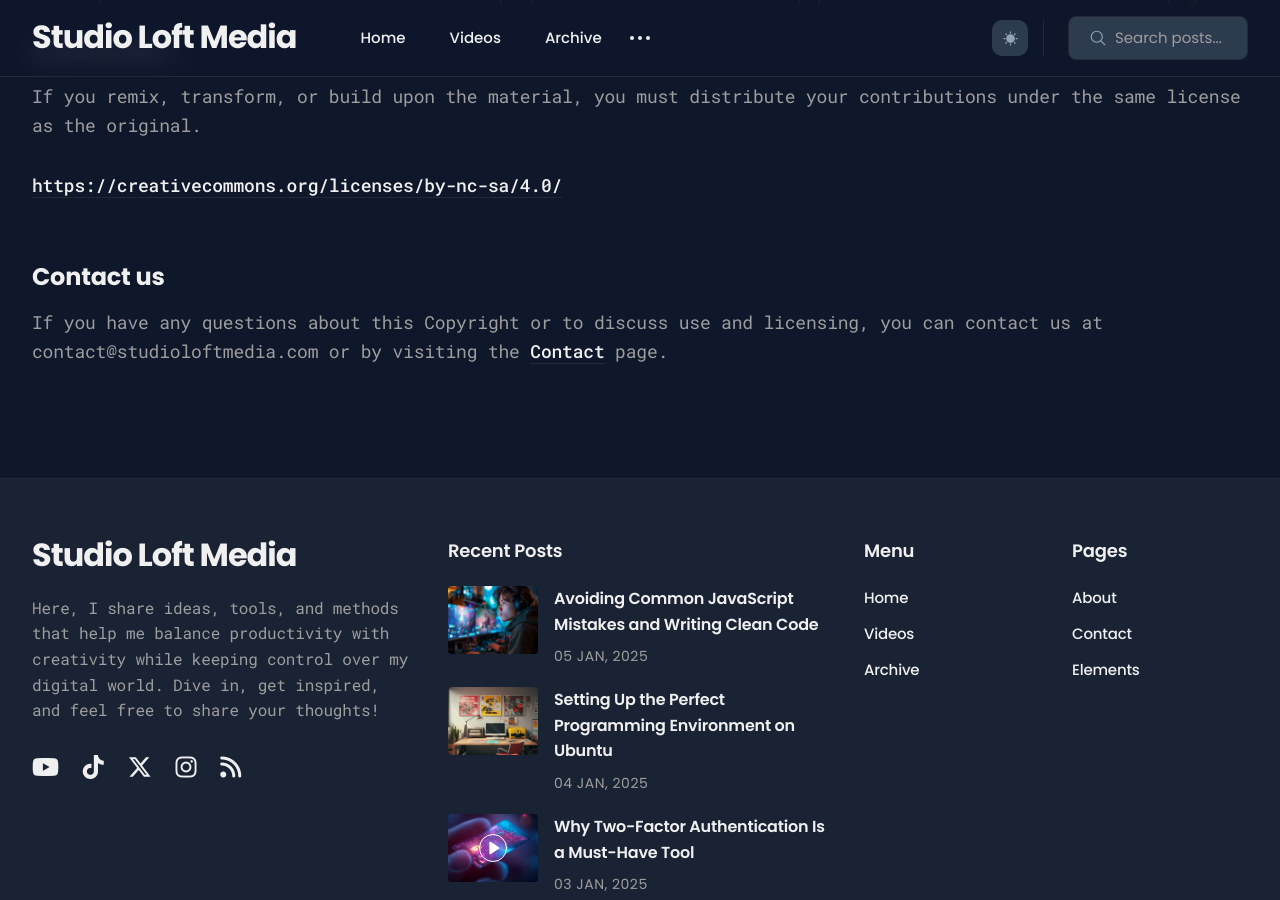
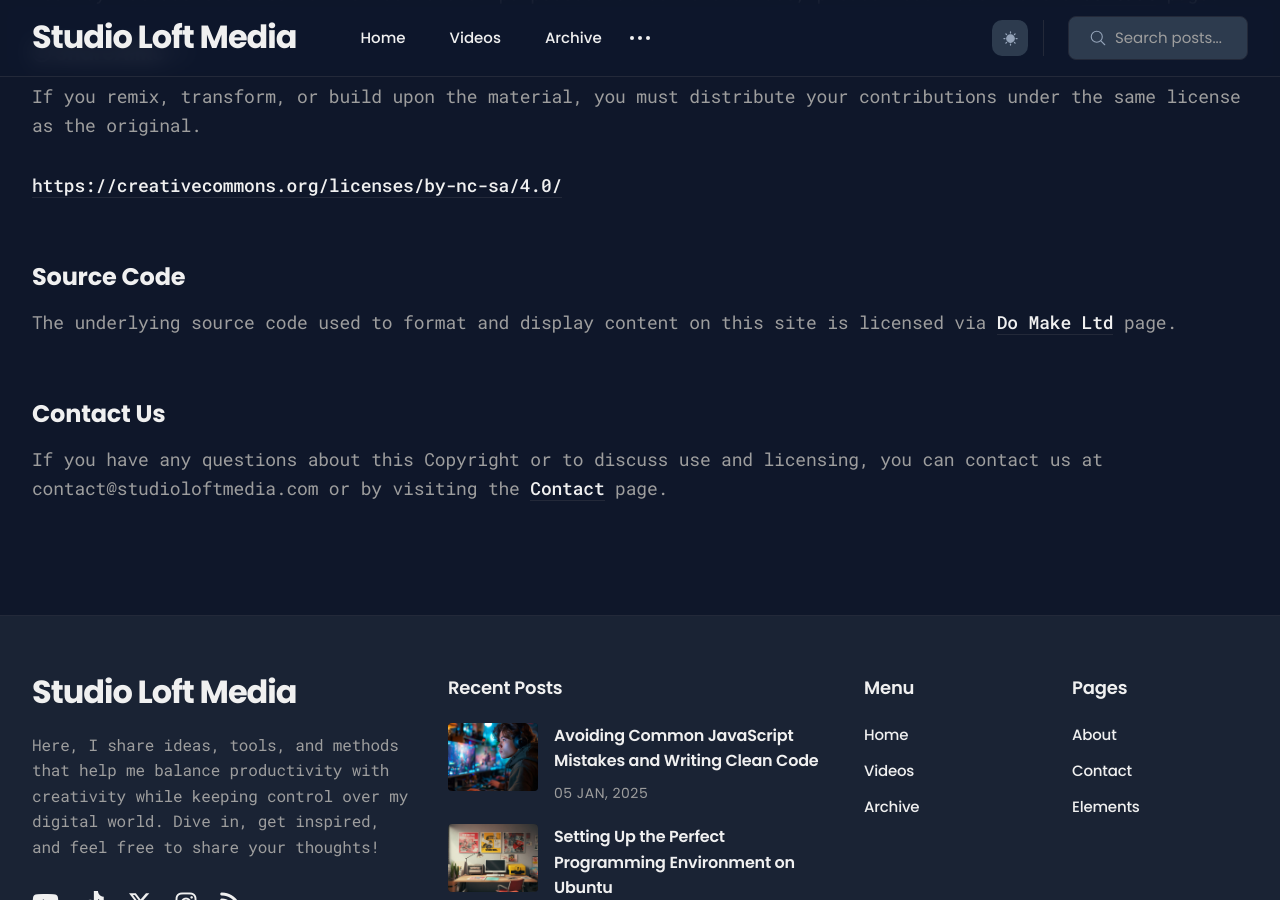
Before and after one commit to studioloft/studioloft.github.io, a Jekyll site: the page built from _pages/copyright.md, in a window 1280 px wide and 900 px high, scrolled down 688 px. Built offline with Jekyll 4.4.1, drawn with Linux system fonts in a browser that asks for light colours.

Commit message:
copyright copy update - add code license

```diff
--- a/_pages/copyright.md
+++ b/_pages/copyright.md
@@ -22,5 +22,8 @@ If you remix, transform, or build upon the material, you must distribute your co
 
 <a href="https://creativecommons.org/licenses/by-nc-sa/4.0/">https://creativecommons.org/licenses/by-nc-sa/4.0/</a>
 <br><br>
-<h3>Contact us</h3>
+<h3>Source Code</h3>
+The underlying source code used to format and display content on this site is licensed via <a href="https://jekyllthemes.io/">Do Make Ltd</a> page.
+<br><br>
+<h3>Contact Us</h3>
 If you have any questions about this Copyright or to discuss use and licensing, you can contact us at contact@studioloftmedia.com or by visiting the <a href="/contact/">Contact</a> page.
```
Also changed, not shown: _pages/contribute.md (+2 -2 lines).
